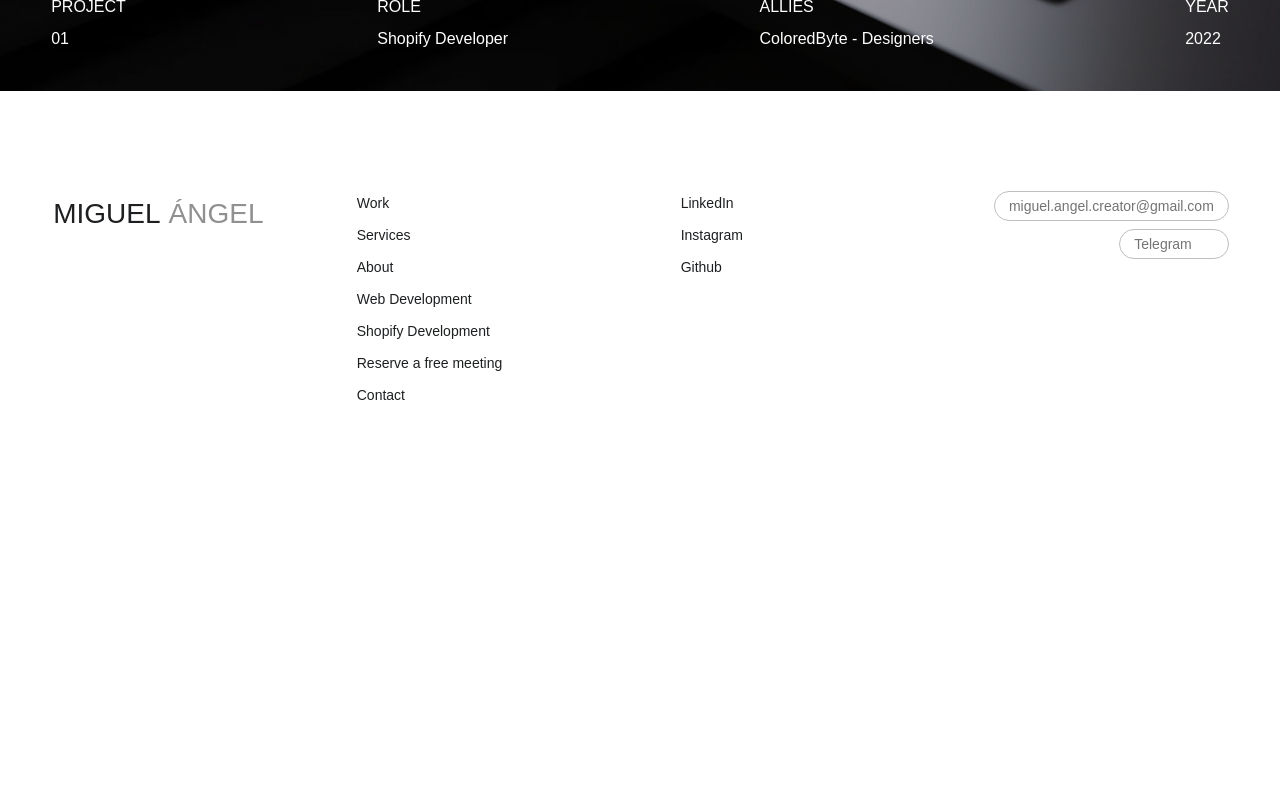
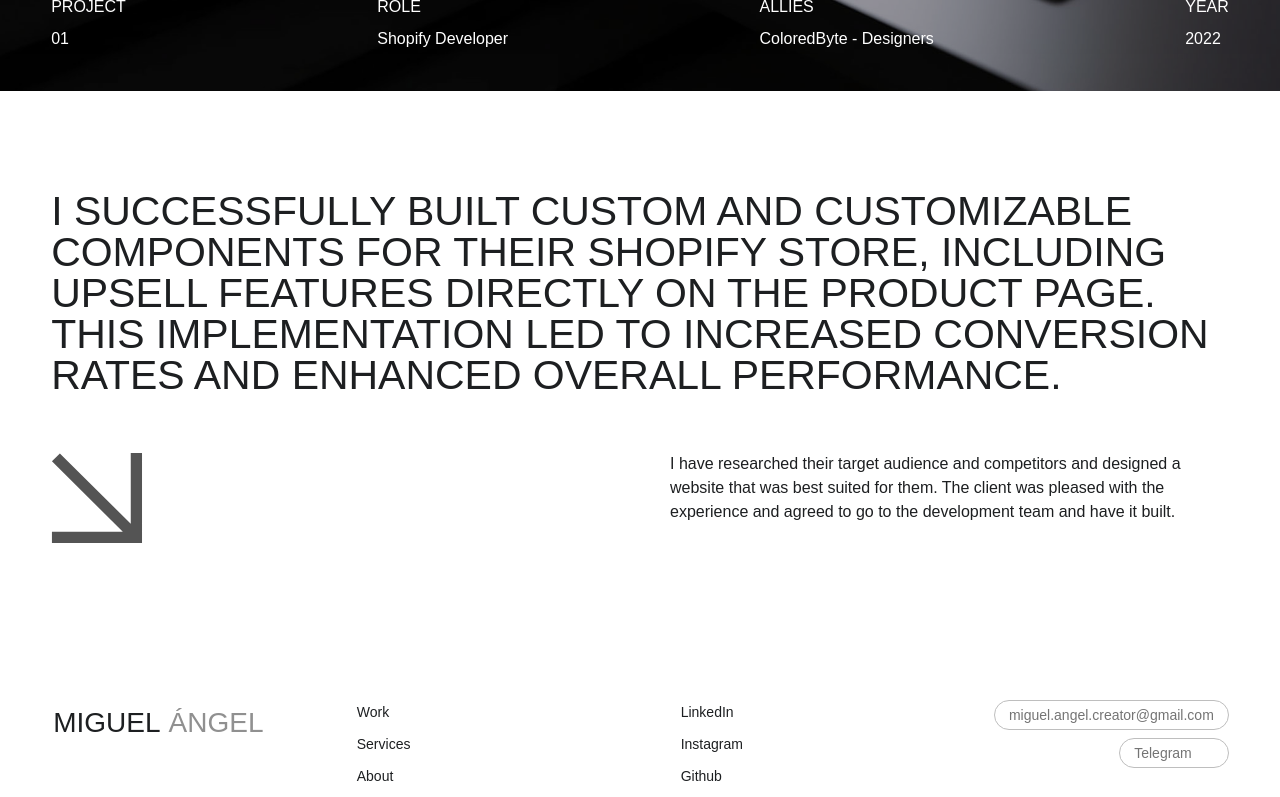
Before and after one commit to muchisx/v1_the_tiger, a React (Vite) app: page /work/diamond-mattress in a window 1280 px wide. Shown: the part 709-1506 px from the top of the page. Before the commit the page ends 1168 px from the top, so only its background shows below. Built offline with nearby package versions, Linux system fonts and the light colour scheme; some icons are missing; a web font is replaced by a local one.

Commit message:
extend Job page content

```diff
--- a/src/pages/Job.tsx
+++ b/src/pages/Job.tsx
@@ -1,12 +1,20 @@
 // Dependencies
 import { useEffect } from 'react';
 import { useNavigate, useParams } from 'react-router-dom';
-import data from './content/Job/job.data';
 // Components
 import ImageBanner from '../components/ImageBanner/ImageBanner';
-import type { Props as ImageBannerProps } from '../components/ImageBanner/imageBanner.types';
+import Heading from '../components/shared/Heading/Heading';
+import Section from '../components/shared/Section/Section';
+import SplitContent, { SplitContentCustomFirst } from '../components/SplitContent/SplitContent';
+import ImageResponsive from '../components/shared/ImageResponsive/ImageResponsive';
 // Styled Components
 import customImageBannerStyles from './content/Job/job.styles';
+// Types
+import type { Props as ImageBannerProps } from '../components/ImageBanner/imageBanner.types';
+import type { Props as SplitContentProps } from '../components/SplitContent/SplitContent.types';
+// Content
+import data from './content/Job/job.data';
+import arrowDownRight from '../assets/svgs/arrow-down-right.svg';
 
 function Job() {
   const { jobId } = useParams();
@@ -24,7 +32,7 @@ function Job() {
     return null;
   }
 
-  const { jobRole, jobSerial, jobTitle, jobYear, jobAllies, heroBannerImage } = jobData;
+  const { jobRole, jobSerial, jobTitle, jobYear, jobAllies, heroBannerImage, jobFeaturedPhrase } = jobData;
 
   const bottomContent: ImageBannerProps['bottomContent'] = [
     {
@@ -45,6 +53,22 @@ function Job() {
     },
   ];
 
+  const firstSplitContent: SplitContentProps = {
+    leftContent: {
+      maskedImageURL: arrowDownRight,
+    },
+    rightContent: {
+      rightTexts: [
+        {
+          id: 1,
+          children:
+            // eslint-disable-next-line max-len
+            'I have researched their target audience and competitors and designed a website that was best suited for them. The client was pleased with the experience and agreed to go to the development team and have it built.',
+        },
+      ],
+    },
+  };
+
   return (
     <main className="page page--job">
       <ImageBanner
@@ -56,6 +80,19 @@ function Job() {
         bottomContent={bottomContent}
         heading={{ text: jobTitle, headingLevel: 'h1', fontSize: 'clamp(3rem, 6vw, 14rem)' }}
       />
+      <Section contain="margin" enableGutter marginTop={100}>
+        <Heading className="uppercase" text={jobFeaturedPhrase} fontSize="clamp(24px, 3.2vw, 46px)" />
+      </Section>
+      <SplitContent leftContent={{}} rightContent={firstSplitContent.rightContent}>
+        <SplitContentCustomFirst>
+          <ImageResponsive
+            src={arrowDownRight}
+            width="clamp(80px, 20vw, 92px)"
+            height="clamp(80px, 20vw, 92px)"
+            fit="contain"
+          />
+        </SplitContentCustomFirst>
+      </SplitContent>
     </main>
   );
 }
--- a/src/pages/content/Job/job.data.tsx
+++ b/src/pages/content/Job/job.data.tsx
@@ -1,3 +1,4 @@
+/* eslint-disable max-len */
 // Media
 import diamondBanner from '../../../assets/images/hero-banner-1.jpg';
 // Types
@@ -12,6 +13,8 @@ const data: Job[] = [
     jobAllies: 'ColoredByte - Designers',
     jobYear: '2022',
     heroBannerImage: diamondBanner,
+    jobFeaturedPhrase:
+      'I successfully built custom and customizable components for their Shopify Store, including upsell features directly on the product page. This implementation led to increased conversion rates and enhanced overall performance.',
   },
 ];
 
--- a/src/pages/content/Job/job.types.tsx
+++ b/src/pages/content/Job/job.types.tsx
@@ -8,4 +8,5 @@ export type Job = {
   jobAllies?: string;
   jobYear: string;
   heroBannerImage: ImageBannerProps['src'];
+  jobFeaturedPhrase: string;
 };
```
Also changed, not shown: src/assets/svgs/arrow-down-right.svg (added).
